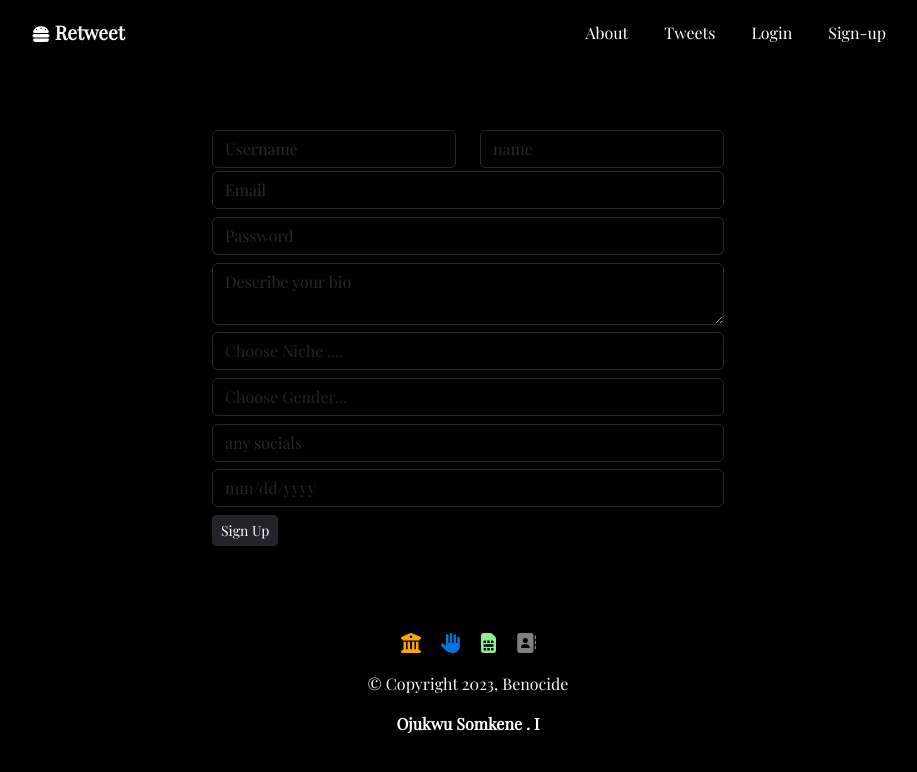
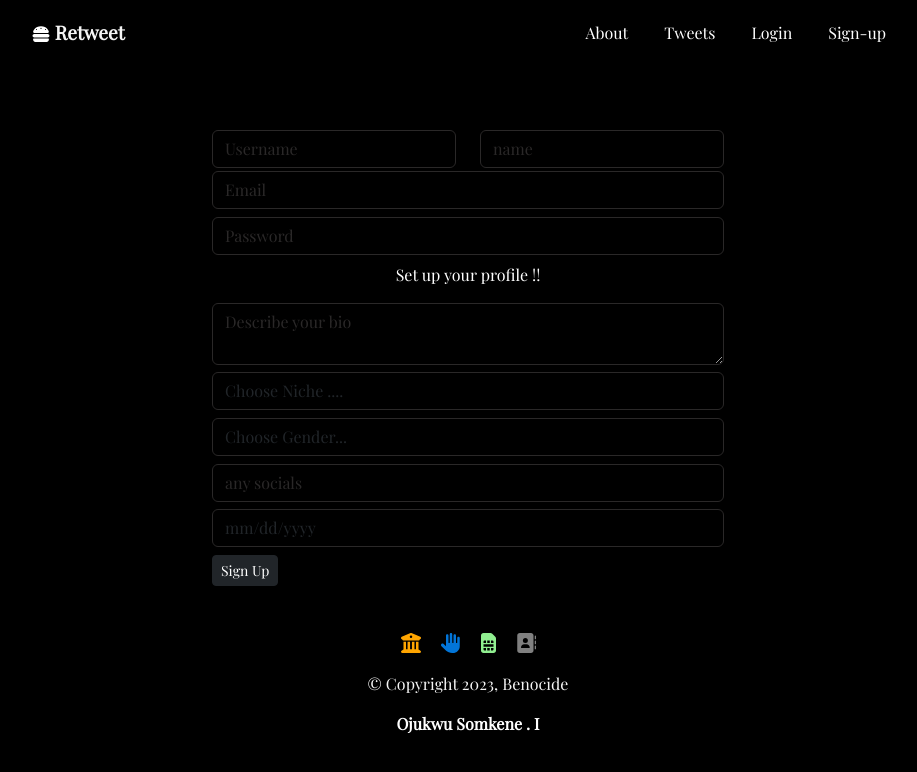
Before and after one commit to somkenemuscle/twitter-clone, a Next.js app in the folder client/: page /signup in a window 1280 px wide. Shown: the top 772 px of the page, without its empty margins (172-1089 px from the left). Built offline with nearby package versions, Linux system fonts and the light colour scheme.

Commit message:
profile state model added

```diff
--- a/client/app/signup/page.jsx
+++ b/client/app/signup/page.jsx
@@ -133,6 +133,8 @@ function signUp() {
                         </div>
 
                         {/* profile setup */}
+
+                        <p style={{ textAlign: "center", color: "white" }}>Set up your profile !!</p>
                         <div className="col-lg-12 col-md-12">
                             <textarea onChange={handleChange} type="text" value={user.about} className="tweet-input form-control" placeholder="Describe your bio" name='about' />
                         </div>
```
